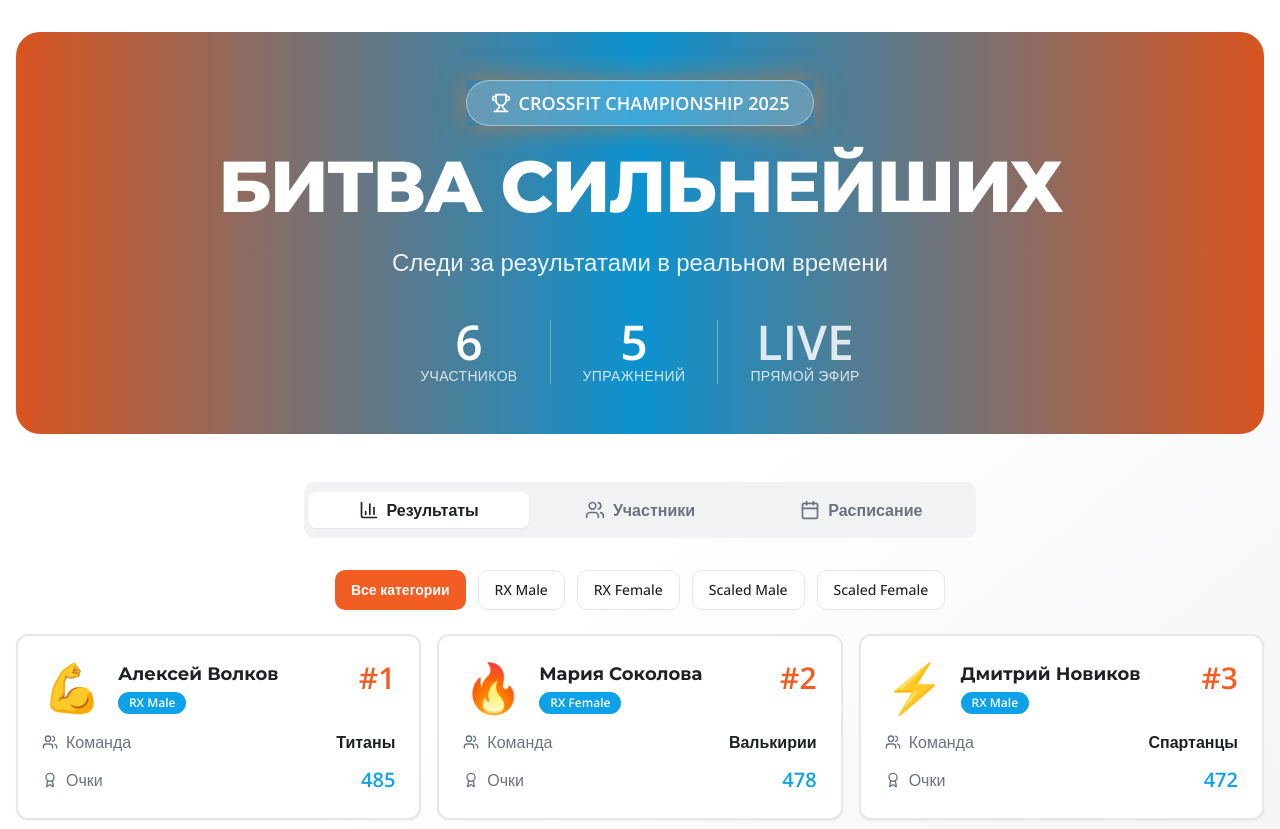
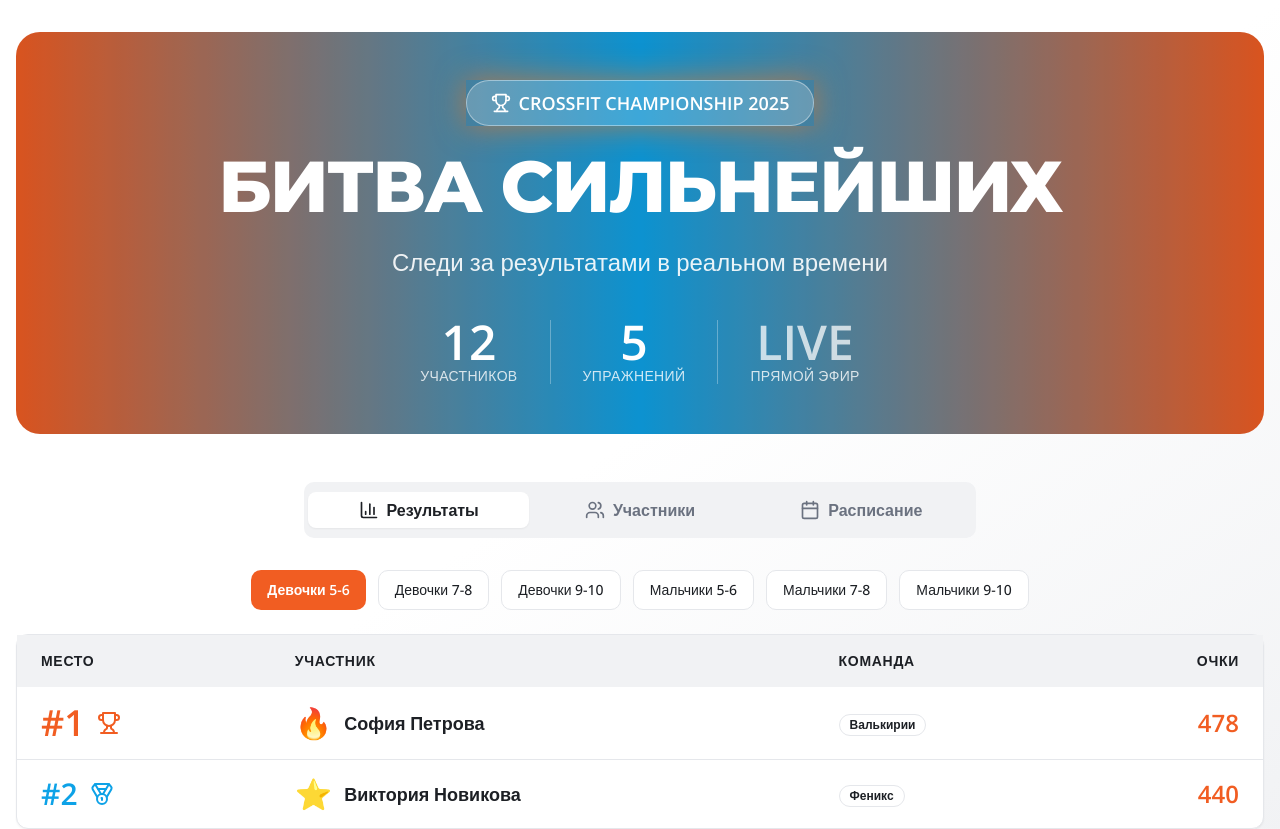
Before and after one commit to pr-poehali-dev/crossfit-competitions-results, a React (Vite) app: page / in a window 1280 px wide. Shown: the top 829 px of the page. Built offline with nearby package versions, Linux system fonts and the light colour scheme.

Commit message:
Feat: добавлен рейтинг детских возрастов

```diff
--- a/src/pages/Index.tsx
+++ b/src/pages/Index.tsx
@@ -23,12 +23,18 @@ interface ScheduleEvent {
 }
 
 const mockParticipants: Participant[] = [
-  { id: 1, name: 'Алексей Волков', category: 'RX Male', team: 'Титаны', score: 485, avatar: '💪' },
-  { id: 2, name: 'Мария Соколова', category: 'RX Female', team: 'Валькирии', score: 478, avatar: '🔥' },
-  { id: 3, name: 'Дмитрий Новиков', category: 'RX Male', team: 'Спартанцы', score: 472, avatar: '⚡' },
-  { id: 4, name: 'Елена Петрова', category: 'RX Female', team: 'Амазонки', score: 465, avatar: '💎' },
-  { id: 5, name: 'Иван Смирнов', category: 'Scaled Male', team: 'Легион', score: 458, avatar: '🦁' },
-  { id: 6, name: 'Ольга Кузнецова', category: 'Scaled Female', team: 'Феникс', score: 451, avatar: '🌟' },
+  { id: 1, name: 'Алексей Иванов', category: 'Мальчики 5-6', team: 'Титаны', score: 485, avatar: '💪' },
+  { id: 2, name: 'София Петрова', category: 'Девочки 5-6', team: 'Валькирии', score: 478, avatar: '🔥' },
+  { id: 3, name: 'Дмитрий Смирнов', category: 'Мальчики 7-8', team: 'Спартанцы', score: 472, avatar: '⚡' },
+  { id: 4, name: 'Анна Волкова', category: 'Девочки 7-8', team: 'Амазонки', score: 465, avatar: '💎' },
+  { id: 5, name: 'Максим Попов', category: 'Мальчики 9-10', team: 'Легион', score: 458, avatar: '🦁' },
+  { id: 6, name: 'Мария Соколова', category: 'Девочки 9-10', team: 'Феникс', score: 451, avatar: '🌟' },
+  { id: 7, name: 'Артём Козлов', category: 'Мальчики 5-6', team: 'Титаны', score: 445, avatar: '🚀' },
+  { id: 8, name: 'Виктория Новикова', category: 'Девочки 5-6', team: 'Феникс', score: 440, avatar: '⭐' },
+  { id: 9, name: 'Егор Лебедев', category: 'Мальчики 7-8', team: 'Легион', score: 435, avatar: '🏆' },
+  { id: 10, name: 'Полина Морозова', category: 'Девочки 7-8', team: 'Валькирии', score: 430, avatar: '✨' },
+  { id: 11, name: 'Никита Васильев', category: 'Мальчики 9-10', team: 'Спартанцы', score: 425, avatar: '⚔️' },
+  { id: 12, name: 'Елизавета Федорова', category: 'Девочки 9-10', team: 'Амазонки', score: 420, avatar: '🌸' },
 ];
 
 const mockSchedule: ScheduleEvent[] = [
@@ -40,11 +46,11 @@ const mockSchedule: ScheduleEvent[] = [
 ];
 
 export default function Index() {
-  const [selectedCategory, setSelectedCategory] = useState<string>('all');
+  const [selectedCategory, setSelectedCategory] = useState<string>('Девочки 5-6');
 
-  const filteredParticipants = selectedCategory === 'all'
-    ? mockParticipants
-    : mockParticipants.filter(p => p.category === selectedCategory);
+  const filteredParticipants = mockParticipants
+    .filter(p => p.category === selectedCategory)
+    .sort((a, b) => b.score - a.score);
 
   return (
     <div className="min-h-screen bg-gradient-to-br from-background via-background to-muted">
@@ -103,82 +109,102 @@ export default function Index() {
           <TabsContent value="results" className="space-y-6">
             <div className="flex flex-wrap gap-3 justify-center">
               <Button
-                variant={selectedCategory === 'all' ? 'default' : 'outline'}
-                onClick={() => setSelectedCategory('all')}
+                variant={selectedCategory === 'Девочки 5-6' ? 'default' : 'outline'}
+                onClick={() => setSelectedCategory('Девочки 5-6')}
                 className="font-semibold"
               >
-                Все категории
+                Девочки 5-6
               </Button>
               <Button
-                variant={selectedCategory === 'RX Male' ? 'default' : 'outline'}
-                onClick={() => setSelectedCategory('RX Male')}
+                variant={selectedCategory === 'Девочки 7-8' ? 'default' : 'outline'}
+                onClick={() => setSelectedCategory('Девочки 7-8')}
               >
-                RX Male
+                Девочки 7-8
               </Button>
               <Button
-                variant={selectedCategory === 'RX Female' ? 'default' : 'outline'}
-                onClick={() => setSelectedCategory('RX Female')}
+                variant={selectedCategory === 'Девочки 9-10' ? 'default' : 'outline'}
+                onClick={() => setSelectedCategory('Девочки 9-10')}
               >
-                RX Female
+                Девочки 9-10
               </Button>
               <Button
-                variant={selectedCategory === 'Scaled Male' ? 'default' : 'outline'}
-                onClick={() => setSelectedCategory('Scaled Male')}
+                variant={selectedCategory === 'Мальчики 5-6' ? 'default' : 'outline'}
+                onClick={() => setSelectedCategory('Мальчики 5-6')}
               >
-                Scaled Male
+                Мальчики 5-6
               </Button>
               <Button
-                variant={selectedCategory === 'Scaled Female' ? 'default' : 'outline'}
-                onClick={() => setSelectedCategory('Scaled Female')}
+                variant={selectedCategory === 'Мальчики 7-8' ? 'default' : 'outline'}
+                onClick={() => setSelectedCategory('Мальчики 7-8')}
               >
-                Scaled Female
+                Мальчики 7-8
+              </Button>
+              <Button
+                variant={selectedCategory === 'Мальчики 9-10' ? 'default' : 'outline'}
+                onClick={() => setSelectedCategory('Мальчики 9-10')}
+              >
+                Мальчики 9-10
               </Button>
             </div>
 
-            <div className="grid gap-4 md:grid-cols-2 lg:grid-cols-3">
+            <Card className="animate-fade-in">
+              <CardContent className="p-0">
+                <div className="overflow-x-auto">
+                  <table className="w-full">
+                    <thead className="bg-muted">
+                      <tr>
+                        <th className="px-6 py-4 text-left text-sm font-bold uppercase tracking-wider">Место</th>
+                        <th className="px-6 py-4 text-left text-sm font-bold uppercase tracking-wider">Участник</th>
+                        <th className="px-6 py-4 text-left text-sm font-bold uppercase tracking-wider">Команда</th>
+                        <th className="px-6 py-4 text-right text-sm font-bold uppercase tracking-wider">Очки</th>
+                      </tr>
+                    </thead>
+                    <tbody className="divide-y">
                       {filteredParticipants.map((participant, index) => (
-                <Card
+                        <tr
                           key={participant.id}
-                  className="hover:shadow-xl transition-all duration-300 hover:scale-105 border-2 animate-fade-in"
-                  style={{ animationDelay: `${index * 100}ms` }}
+                          className="hover:bg-muted/50 transition-colors duration-200"
                         >
-                  <CardContent className="p-6">
-                    <div className="flex items-start justify-between mb-4">
-                      <div className="flex items-center gap-4">
-                        <div className="text-5xl">{participant.avatar}</div>
-                        <div>
-                          <h3 className="font-bold text-lg">{participant.name}</h3>
-                          <Badge variant="secondary" className="mt-1">
-                            {participant.category}
-                          </Badge>
-                        </div>
-                      </div>
-                      <div className="text-right">
-                        <div className="text-3xl font-extrabold text-primary">
+                          <td className="px-6 py-4">
+                            <div className="flex items-center gap-3">
+                              <div className={
+                                index === 0 ? 'text-4xl font-extrabold text-primary' :
+                                index === 1 ? 'text-3xl font-bold text-secondary' :
+                                index === 2 ? 'text-2xl font-bold text-accent' :
+                                'text-xl font-semibold text-muted-foreground'
+                              }>
                                 #{index + 1}
                               </div>
+                              {index < 3 && (
+                                <Icon
+                                  name={index === 0 ? 'Trophy' : index === 1 ? 'Medal' : 'Award'}
+                                  size={24}
+                                  className={index === 0 ? 'text-primary' : index === 1 ? 'text-secondary' : 'text-accent'}
+                                />
+                              )}
                             </div>
+                          </td>
+                          <td className="px-6 py-4">
+                            <div className="flex items-center gap-3">
+                              <div className="text-3xl">{participant.avatar}</div>
+                              <div className="font-bold text-lg">{participant.name}</div>
                             </div>
-                    <div className="space-y-3">
-                      <div className="flex items-center justify-between">
-                        <span className="text-muted-foreground flex items-center gap-2">
-                          <Icon name="Users" size={16} />
-                          Команда
-                        </span>
-                        <span className="font-semibold">{participant.team}</span>
-                      </div>
-                      <div className="flex items-center justify-between">
-                        <span className="text-muted-foreground flex items-center gap-2">
-                          <Icon name="Award" size={16} />
-                          Очки
-                        </span>
-                        <span className="font-bold text-xl text-secondary">{participant.score}</span>
-                      </div>
+                          </td>
+                          <td className="px-6 py-4">
+                            <Badge variant="outline" className="font-semibold">
+                              {participant.team}
+                            </Badge>
+                          </td>
+                          <td className="px-6 py-4 text-right">
+                            <span className="text-2xl font-bold text-primary">{participant.score}</span>
+                          </td>
+                        </tr>
+                      ))}
+                    </tbody>
+                  </table>
                 </div>
               </CardContent>
             </Card>
-              ))}
-            </div>
           </TabsContent>
 
           <TabsContent value="participants" className="space-y-6">
```
Lines whose indentation alone changed are shown as unchanged.
